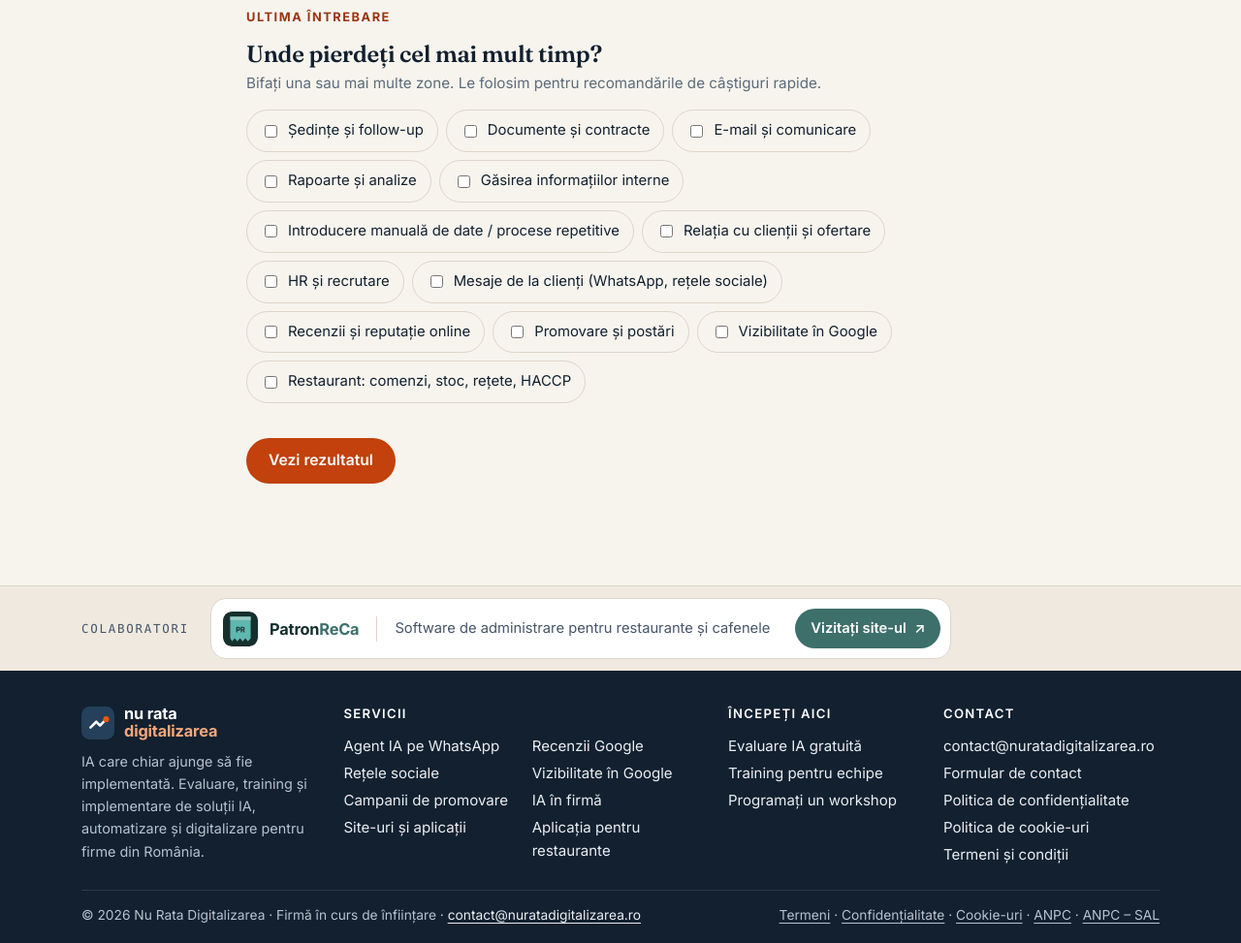
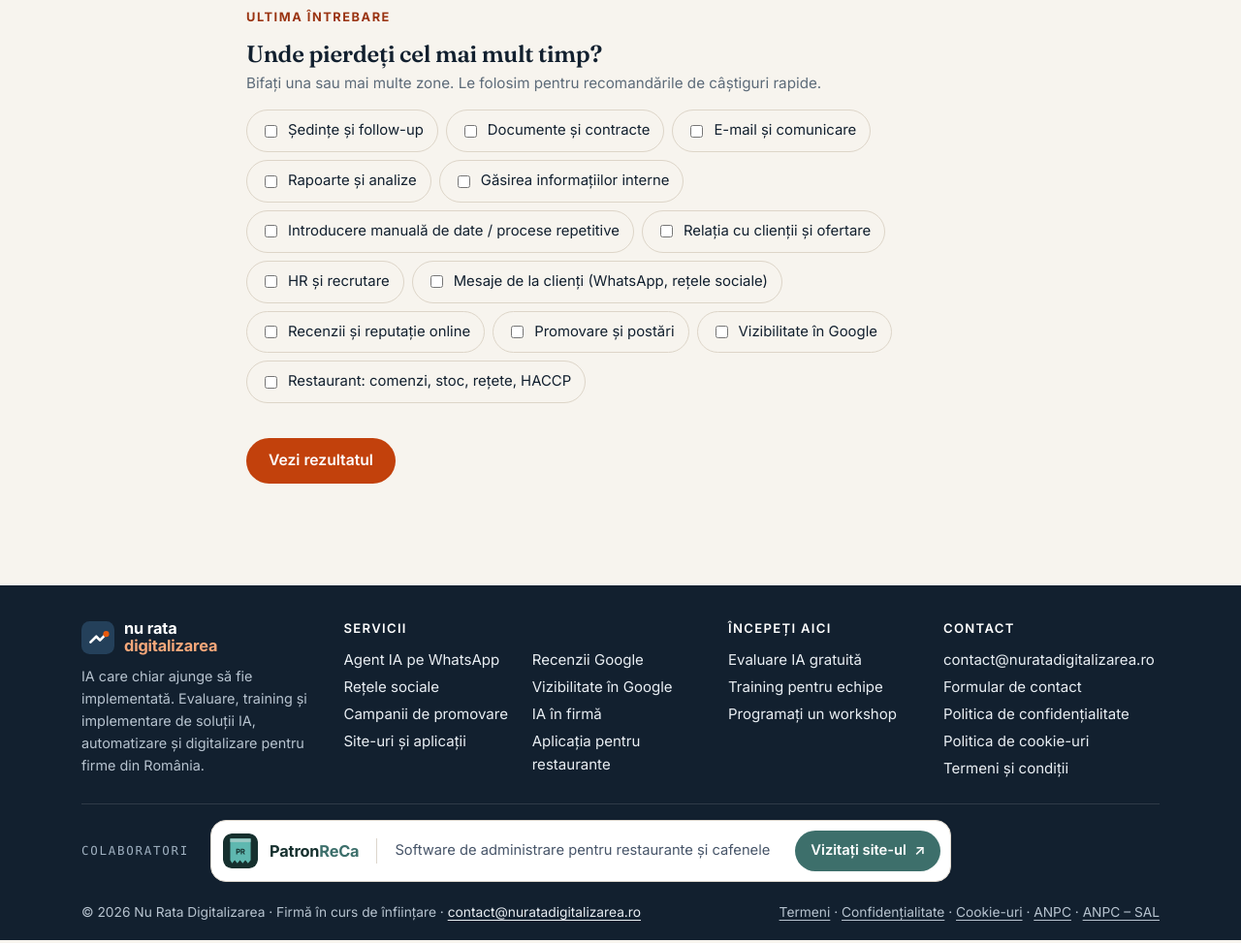
Before and after one commit to gabriel-sandi/nuratadigitalizarea-site, a plain HTML site: page site/evaluare.html in a window 1280 px wide. Shown: the part 6031-7004 px from the top of the page at 97% size. Drawn offline with Linux system fonts and the light colour scheme.

Commit message:
Colaboratori mutat in subsol, dupa coloanele Servicii/Incepeti aici/Contact
Co-Authored-By: Claude Opus 5.5 <noreply@anthropic.com>
Claude-Session: https://claude.ai/code/session_01YL32AN7GaeiH2P2XHnBGg1

```diff
--- a/site/assets/styles.css
+++ b/site/assets/styles.css
@@ -573,3 +573,9 @@ details.more .chain { margin-bottom: 0; }
 .footer-bottom { margin-top: 24px !important; padding-top: 14px !important; }
 .partners-band { padding: 12px 0; }
 @media (max-width: 800px) { .footer-grid { grid-template-columns: 1fr 1fr; gap: 22px 18px; } .footer-grid .footer-services { grid-template-columns: 1fr; } }
+/* Colaboratori in subsol, dupa coloane */
+.site-footer .partners-band { background: transparent; border-top: 1px solid rgba(255,255,255,.12); margin-top: 24px; padding: 16px 0 0; }
+.site-footer .partners-label { color: #9fb0c0; }
+.site-footer a.partner-card, .site-footer a.partner-card:hover { text-decoration: none; color: var(--pc-ink); }
+.site-footer .footer-bottom { border-top: 0; margin-top: 16px !important; padding-top: 4px !important; }
+@media (max-width: 860px) { .pc-btn { margin-left: 0; align-self: flex-start; } }
--- a/site/evaluare.html
+++ b/site/evaluare.html
@@ -22,7 +22,7 @@
 <script>try{var t=localStorage.getItem('nrd-theme');if(t==='dark'||t==='light')document.documentElement.setAttribute('data-theme',t)}catch(e){}</script>
 <link rel="icon" href="assets/favicon.svg" type="image/svg+xml">
 <link rel="stylesheet" href="assets/fonts.css">
-<link rel="stylesheet" href="assets/styles.css?v=20261119d">
+<link rel="stylesheet" href="assets/styles.css?v=20261119e">
 </head>
 <body>
 <a class="skip" href="#main">Sari la conținut</a>
@@ -144,18 +144,6 @@
 </form>
 
 </main>
-<section class="partners-band" aria-label="Colaboratori">
-  <div class="container partners-row">
-    <span class="partners-label">Colaboratori</span>
-    <a class="partner-card" href="https://patronreca.ro/" target="_blank" rel="noopener">
-      <span class="pc-brand"><img src="assets/parteneri/patronreca-icon.svg" alt="" width="40" height="40" loading="lazy"><span class="pc-name">Patron<span>ReCa</span></span></span>
-      <span class="pc-sep" aria-hidden="true"></span>
-      <span class="pc-desc">Software de administrare pentru restaurante și cafenele</span>
-      <span class="pc-btn">Vizitați site-ul <span aria-hidden="true">↗</span></span>
-    </a>
-  </div>
-</section>
-
 <footer class="site-footer">
   <div class="container">
     <div class="footer-grid">
@@ -195,13 +183,24 @@
         </ul>
       </div>
     </div>
+    <div class="partners-band" role="region" aria-label="Colaboratori">
+      <div class="partners-row">
+        <span class="partners-label">Colaboratori</span>
+        <a class="partner-card" href="https://patronreca.ro/" target="_blank" rel="noopener">
+          <span class="pc-brand"><img src="assets/parteneri/patronreca-icon.svg" alt="" width="40" height="40" loading="lazy"><span class="pc-name">Patron<span>ReCa</span></span></span>
+          <span class="pc-sep" aria-hidden="true"></span>
+          <span class="pc-desc">Software de administrare pentru restaurante și cafenele</span>
+          <span class="pc-btn">Vizitați site-ul <span aria-hidden="true">↗</span></span>
+        </a>
+      </div>
+    </div>
     <div class="footer-bottom">
       <span>© <span id="year">2026</span> Nu Rata Digitalizarea · Firmă în curs de înființare · <a href="mailto:contact@nuratadigitalizarea.ro">contact@nuratadigitalizarea.ro</a></span>
       <span class="footer-legal"><a href="termeni.html">Termeni</a> · <a href="confidentialitate.html">Confidențialitate</a> · <a href="cookies.html">Cookie-uri</a> · <a href="https://anpc.ro" target="_blank" rel="noopener">ANPC</a> · <a href="https://anpc.ro/ce-este-sal/" target="_blank" rel="noopener">ANPC – SAL</a></span>
     </div>
   </div>
 </footer>
-<script src="assets/main.js?v=20261119d"></script>
-<script src="assets/evaluare.js?v=20261119d"></script>
+<script src="assets/main.js?v=20261119e"></script>
+<script src="assets/evaluare.js?v=20261119e"></script>
 </body>
 </html>
```
Also changed, not shown: site/404.html (+13 -14 lines), site/agent-ia-whatsapp.html (+13 -14 lines), site/aplicatie-restaurant.html (+13 -14 lines), site/campanii-promovare.html (+13 -14 lines), site/confidentialitate.html (+13 -14 lines), site/contact.html (+13 -14 lines), site/cookies.html (+13 -14 lines), site/despre.html (+13 -14 lines), site/ia-pentru-firme.html (+13 -14 lines), site/index.html (+13 -14 lines), site/recenzii-google.html (+13 -14 lines), site/retele-sociale.html (+13 -14 lines), site/servicii.html (+13 -14 lines), site/site-uri-aplicatii.html (+13 -14 lines), 3 more files.
